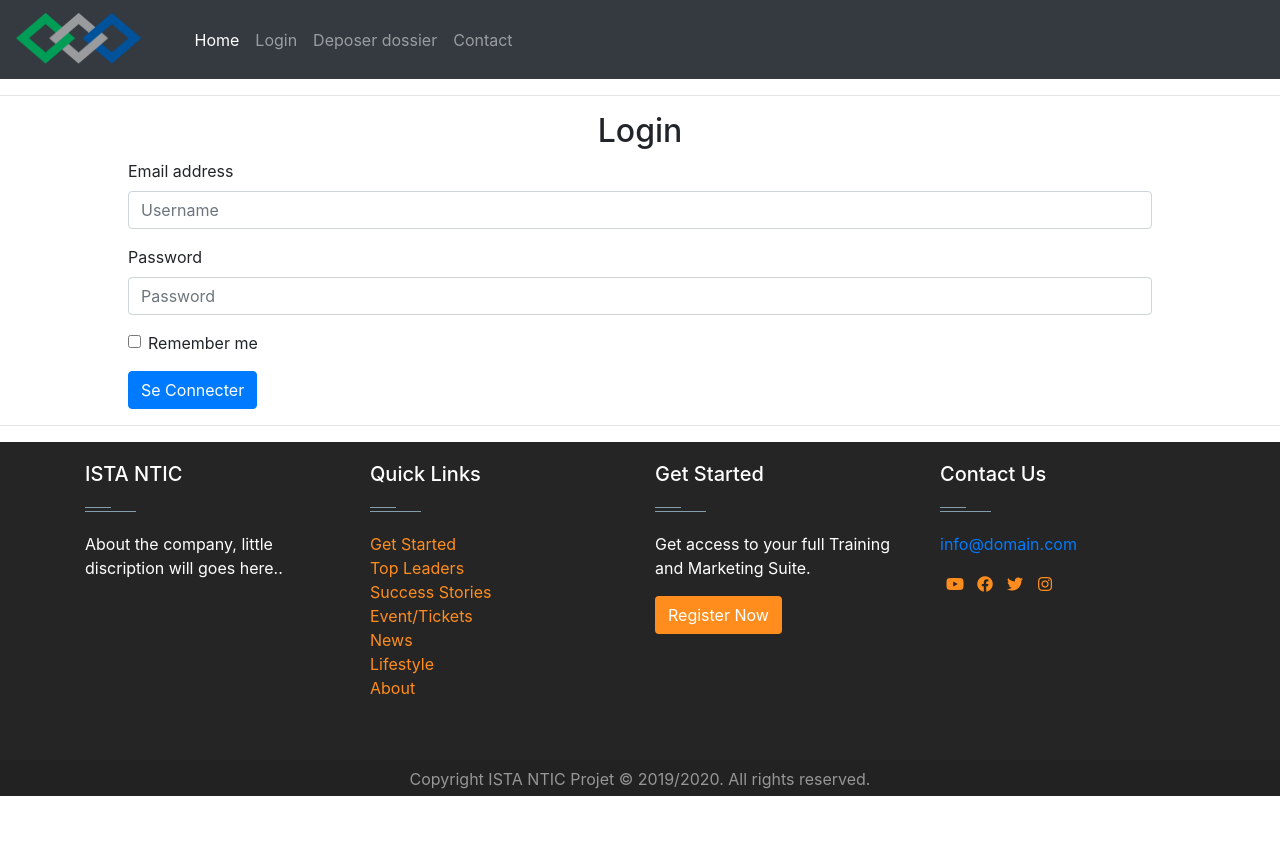
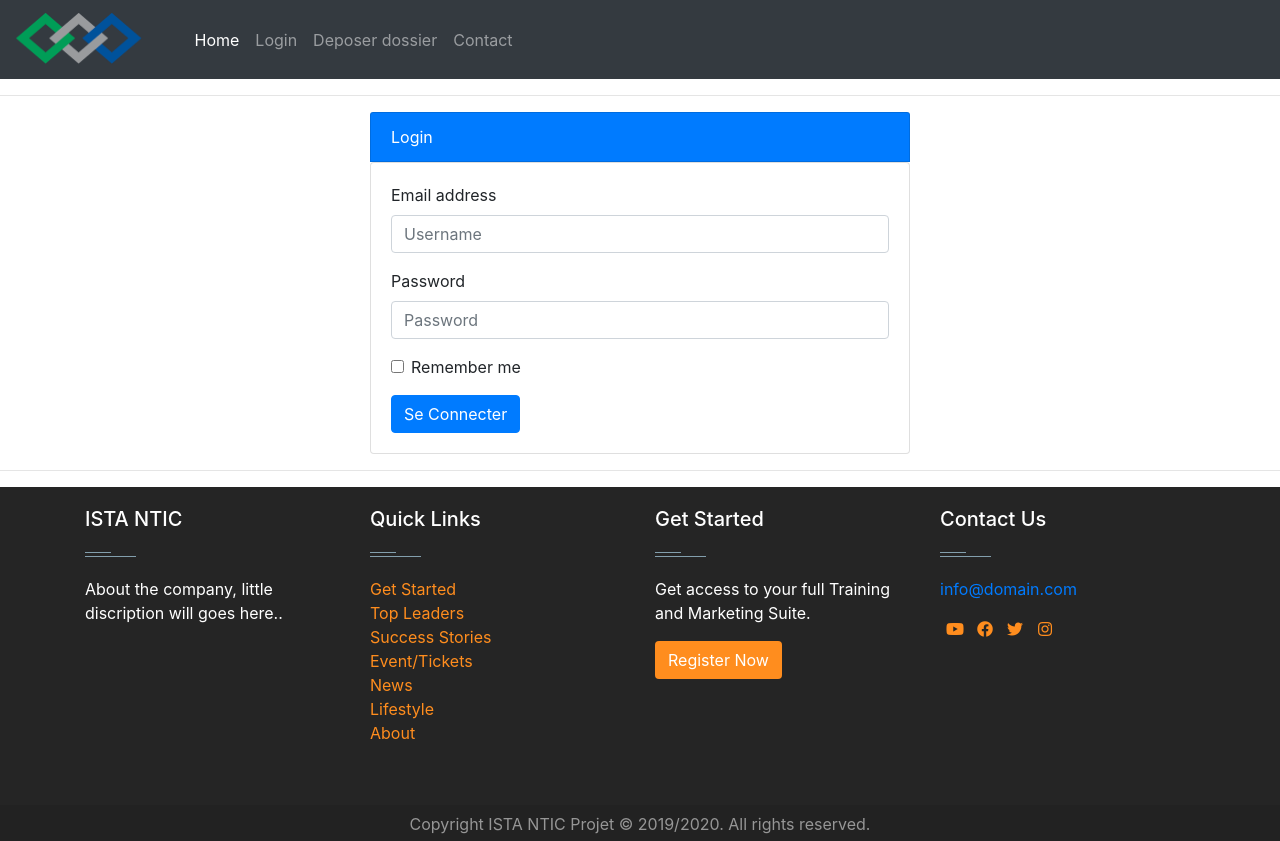
Before and after one commit to chraibibadr/PFF-Angular, an Angular app: page /login in a window 1280 px wide. Before the commit the page ends 800 px from the top, so only its background shows below. Built offline with nearby package versions, Linux system fonts and the light colour scheme.

Commit message:
Botstrap

```diff
--- a/src/app/Components/login/login.component.html
+++ b/src/app/Components/login/login.component.html
@@ -1,6 +1,10 @@
-
-            <div class="body" style="margin-left: 10%;margin-right: 10%;">
-                <h2 class="text-center">Login</h2>
+<div class="container">
+    <div class="row">
+        <div class="col-md-6 mx-auto">
+            <div class="card card-header bg-primary text-white ">
+                Login
+            </div>
+            <div class="card card-body">
                     <form (ngSubmit)="login($event)" method="POST">
                         <div class="form-group">
                             <label for="em">Email address</label>
@@ -17,3 +21,7 @@
                         <button type="submit" class="btn btn-primary">Se Connecter</button>
                     </form>
             </div>
+
+        </div>
+    </div>
+</div>
```
Lines whose indentation alone changed are shown as unchanged.
